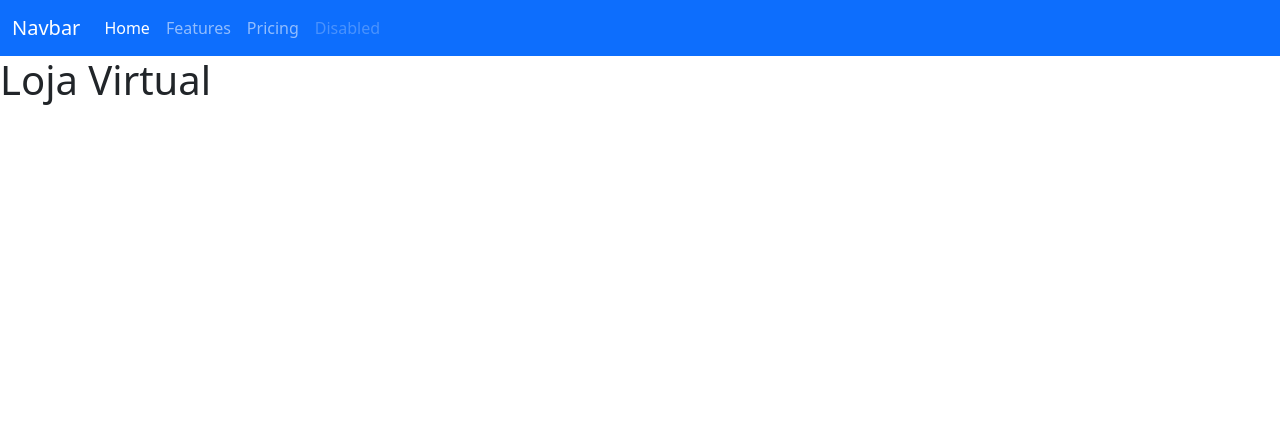
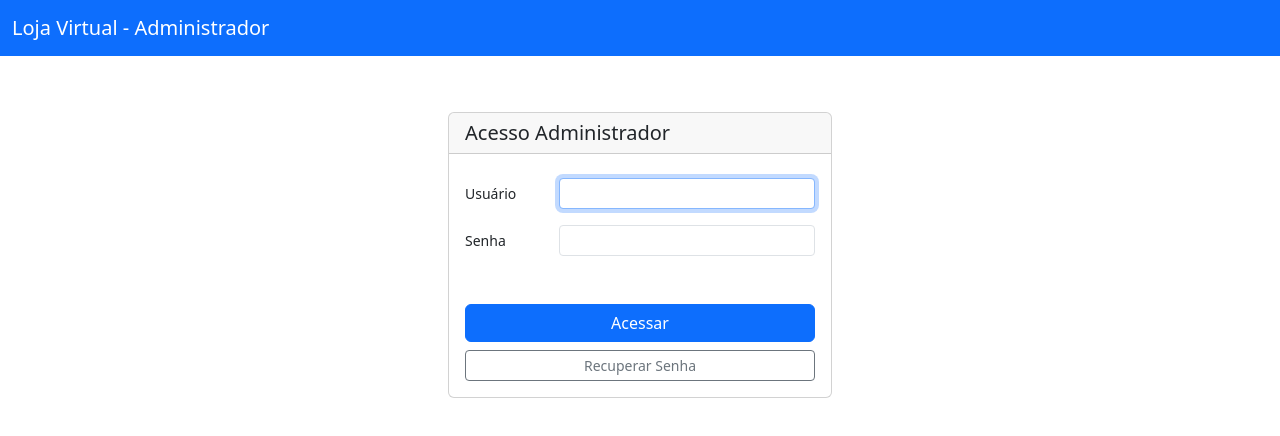
Before and after one commit to Baggio25/lojavirtual_frontend, an Angular app: page / in a window 1280 px wide. Shown: the top 436 px of the page. Built offline with nearby package versions, Linux system fonts and the light colour scheme.

Commit message:
Layout da tela de login admin

```diff
--- a/src/app/app.component.html
+++ b/src/app/app.component.html
@@ -1,33 +1,31 @@
 <nav class="navbar bg-primary navbar-expand-lg" data-bs-theme="dark">
   <div class="container-fluid">
-    <a class="navbar-brand" href="#">Navbar</a>
-    <button
-      class="navbar-toggler"
-      type="button"
-      data-bs-toggle="collapse"
-      data-bs-target="#navbarNav"
-      aria-controls="navbarNav"
-      aria-expanded="false"
-      aria-label="Toggle navigation"
-    >
-      <span class="navbar-toggler-icon"></span>
-    </button>
-    <div class="collapse navbar-collapse" id="navbarNav">
-      <ul class="navbar-nav">
-        <li class="nav-item">
-          <a class="nav-link active" aria-current="page" href="#">Home</a>
-        </li>
-        <li class="nav-item">
-          <a class="nav-link" href="#">Features</a>
-        </li>
-        <li class="nav-item">
-          <a class="nav-link" href="#">Pricing</a>
-        </li>
-        <li class="nav-item">
-          <a class="nav-link disabled" aria-disabled="true">Disabled</a>
-        </li>
-      </ul>
+    <a class="navbar-brand" href="#">Loja Virtual - Administrador</a>
+  </div>
+</nav>
+
+<div class="container mx-auto p-2 mt-5" style="width: 400px">
+  <div class="card">
+    <h5 class="card-header">Acesso Administrador</h5>
+    <div class="card-body">
+      <form class="mt-2">
+        <div class="row mb-3">
+          <label for="inputLogin" class="col-sm-3 col-form-label col-form-label-sm">Usuário</label>
+          <div class="col-sm-9">
+            <input type="email" class="form-control form-control-sm" id="inputLogin" autofocus/>
+          </div>
+        </div>
+        <div class="row mb-3">
+          <label for="inputPassword" class="col-sm-3 col-form-label col-form-label-sm">Senha</label>
+          <div class="col-sm-9">
+            <input type="password" class="form-control form-control-sm" id="inputPassword" />
+          </div>
+        </div>
+        <div class="d-flex flex-column align-itens-center mt-5">
+          <button type="submit" class="btn btn-primary">Acessar</button>
+          <button type="submit" class="btn btn-outline-secondary btn-sm mt-2">Recuperar Senha</button>
+        </div>
+      </form>
     </div>
   </div>
-</nav>
-<h1>Loja Virtual</h1>
+</div>
--- a/src/app/app.module.ts
+++ b/src/app/app.module.ts
@@ -3,6 +3,8 @@ import { BrowserModule } from '@angular/platform-browser';
 
 import { AppRoutingModule } from './app-routing.module';
 import { AppComponent } from './app.component';
+import { ReactiveFormsModule } from '@angular/forms';
+import { HttpClientModule } from '@angular/common/http';
 
 @NgModule({
   declarations: [
@@ -10,7 +12,9 @@ import { AppComponent } from './app.component';
   ],
   imports: [
     BrowserModule,
-    AppRoutingModule
+    AppRoutingModule,
+    ReactiveFormsModule,
+    HttpClientModule
   ],
   providers: [],
   bootstrap: [AppComponent]
```
